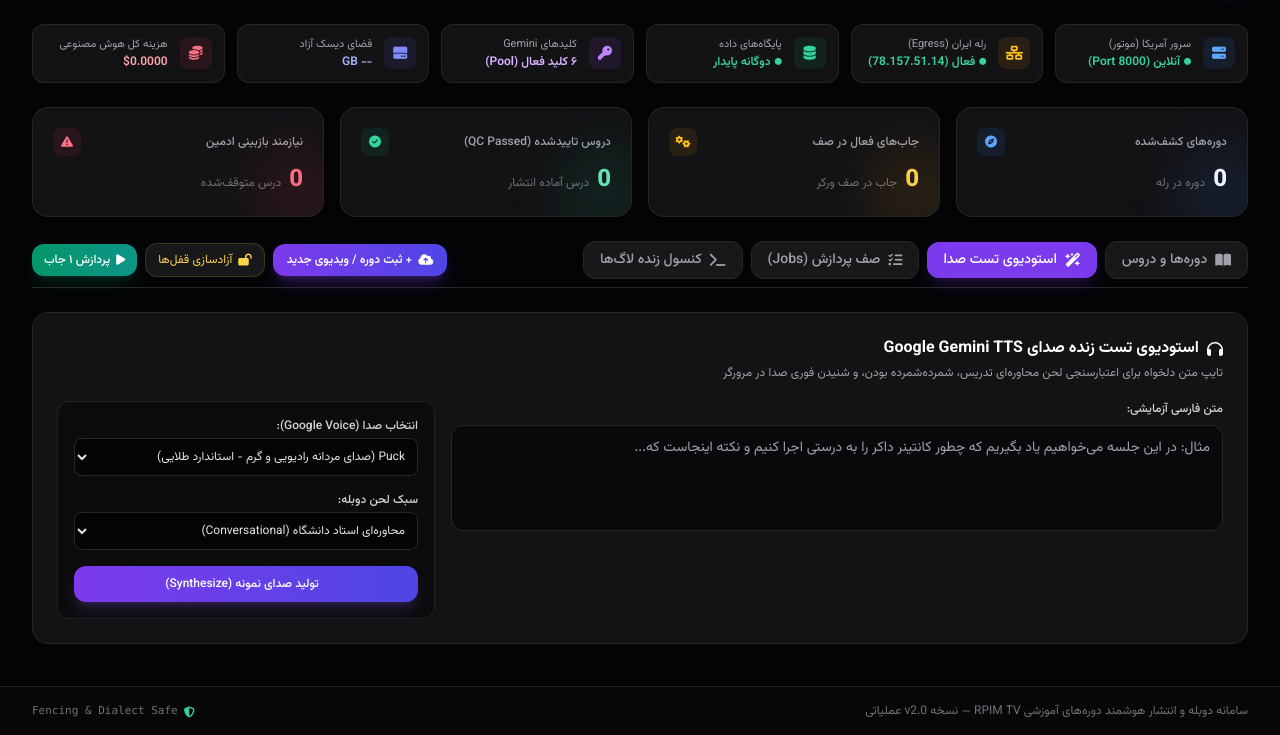
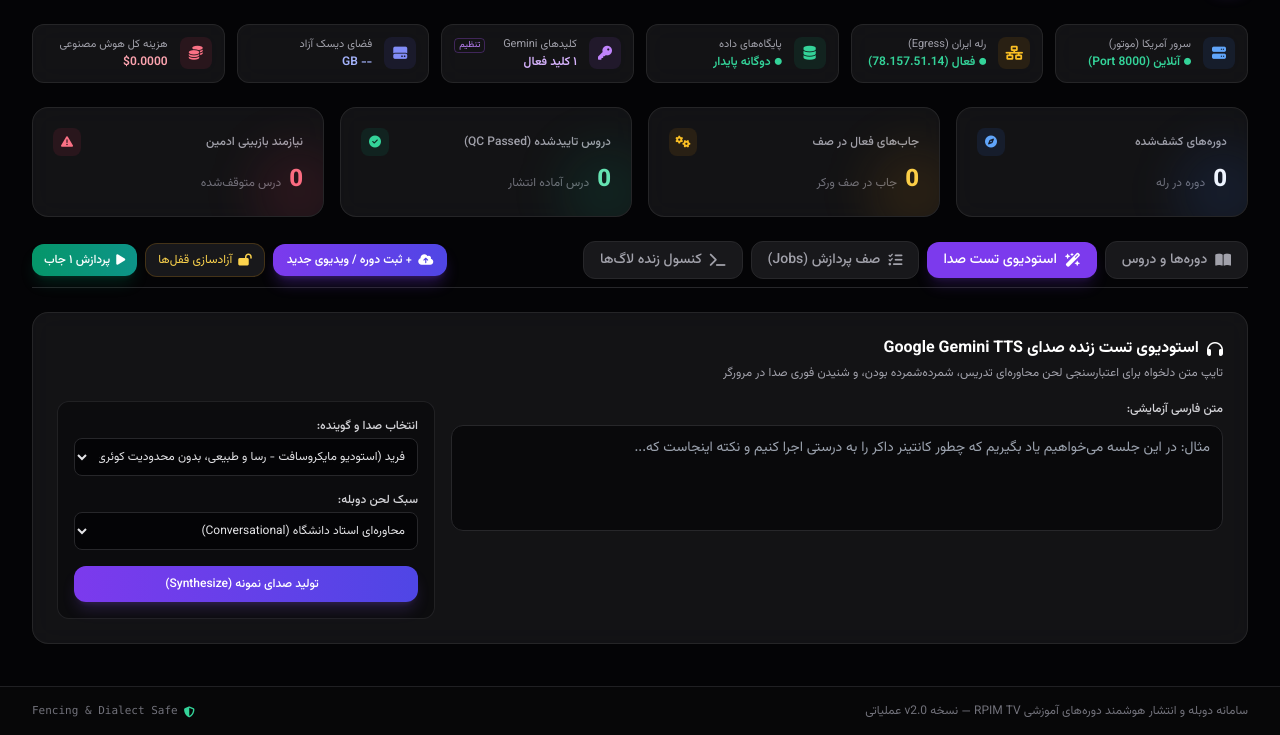
Before and after one commit to ashoorijahanban1-dev/echo-dub-engine, a Python web app: template templates/dashboard.html in a window 1280 px wide, after a click on "استودیوی تست صدا". Shown: the part 65-800 px from the top of the page. Run offline with Jinja, Linux system fonts and the light colour scheme; the template is opened without the code that fills it, so the values that code supplies are empty; some libraries are stand-ins or nearby versions.

Commit message:
fix(tts): support Farid/Dilara studio voices, enable allow_fallback in UI, and add dynamic API key modal

```diff
--- a/templates/dashboard.html
+++ b/templates/dashboard.html
@@ -122,13 +122,16 @@
                 </div>
             </div>
 
-            <div class="glass-panel p-3 rounded-xl flex items-center gap-3">
-                <div class="w-8 h-8 rounded-lg bg-purple-500/10 text-purple-400 flex items-center justify-center text-sm">
+            <div onclick="openApiKeyModal()" class="glass-panel p-3 rounded-xl flex items-center gap-3 cursor-pointer hover:border-purple-500/60 transition group" title="کلیک برای تغییر یا افزودن کلید Gemini">
+                <div class="w-8 h-8 rounded-lg bg-purple-500/10 text-purple-400 flex items-center justify-center text-sm group-hover:bg-purple-500/20 transition">
                     <i class="fa-solid fa-key"></i>
                 </div>
-                <div class="overflow-hidden">
-                    <p class="text-[11px] text-zinc-400 truncate">کلیدهای Gemini</p>
-                    <p id="geminiKeysCount" class="text-xs font-semibold text-purple-300">۶ کلید فعال (Pool)</p>
+                <div class="overflow-hidden flex-1">
+                    <div class="flex items-center justify-between">
+                        <p class="text-[11px] text-zinc-400 truncate">کلیدهای Gemini</p>
+                        <span class="text-[9px] text-purple-400 border border-purple-500/30 rounded px-1 group-hover:bg-purple-500/10">تنظیم</span>
+                    </div>
+                    <p id="geminiKeysCount" class="text-xs font-semibold text-purple-300">۱ کلید فعال</p>
                 </div>
             </div>
 
@@ -289,10 +292,12 @@
 
                     <div class="flex flex-col gap-4 bg-dark-900/60 p-4 rounded-xl border border-zinc-800/80">
                         <div>
-                            <label class="text-xs text-zinc-300 font-medium mb-1 block">انتخاب صدا (Google Voice):</label>
+                            <label class="text-xs text-zinc-300 font-medium mb-1 block">انتخاب صدا و گوینده:</label>
                             <select id="voiceSelect" class="w-full bg-dark-950 border border-zinc-800 rounded-lg p-2 text-xs text-zinc-200">
-                                <option value="Puck" selected>Puck (صدای مردانه رادیویی و گرم - استاندارد طلایی)</option>
-                                <option value="Aoede">Aoede (صدای زنانه شیوا و آرام)</option>
+                                <option value="Farid" selected>فرید (استودیو مایکروسافت - رسا و طبیعی، بدون محدودیت کوئری)</option>
+                                <option value="Dilara">دل‌آرا (استودیو مایکروسافت - شیوا و شفاف، بدون محدودیت کوئری)</option>
+                                <option value="Puck">Google Gemini: Puck (مردانه رادیویی)</option>
+                                <option value="Aoede">Google Gemini: Aoede (زنانه آرام)</option>
                             </select>
                         </div>
 
@@ -901,6 +906,41 @@
             }
         }
 
+        // API Key Settings Modal
+        function openApiKeyModal() {
+            document.getElementById('apiKeyModal').classList.remove('hidden');
+        }
+        function closeApiKeyModal() {
+            document.getElementById('apiKeyModal').classList.add('hidden');
+        }
+        async function saveGeminiKey() {
+            const key = document.getElementById('inputGeminiKey').value.trim();
+            if (!key) {
+                alert('لطفاً کلید API را وارد کنید.');
+                return;
+            }
+            const btn = document.getElementById('btnSaveKey');
+            btn.disabled = true;
+            btn.innerHTML = '<i class="fa-solid fa-spinner fa-spin"></i> در حال ذخیره...';
+            try {
+                const res = await fetch('/api/v1/dashboard/settings/api-key', {
+                    method: 'POST',
+                    headers: { 'Content-Type': 'application/json' },
+                    body: JSON.stringify({ gemini_api_key: key })
+                });
+                const data = await res.json();
+                if (!res.ok) throw new Error(data.detail || 'خطا در ثبت کلید');
+                alert(`کلید جدید با موفقیت ذخیره و فعال شد!\nتعداد کلیدهای فعال: ${data.keys_count}`);
+                closeApiKeyModal();
+                fetchOverview();
+            } catch (e) {
+                alert('خطا: ' + e.message);
+            } finally {
+                btn.disabled = false;
+                btn.innerHTML = '<i class="fa-solid fa-check"></i> <span>ذخیره و فعال‌سازی آنی</span>';
+            }
+        }
+
         function escapeHtml(str) {
             return (str || '').replace(/&/g, "&amp;").replace(/</g, "&lt;").replace(/>/g, "&gt;").replace(/"/g, "&quot;").replace(/'/g, "&#039;");
         }
@@ -955,9 +995,10 @@
                     <div>
                         <label class="text-xs text-zinc-400 mb-1 block">گوینده هوش مصنوعی:</label>
                         <select id="ingestVoice" class="w-full bg-zinc-900/90 border border-zinc-700 rounded-xl px-3 py-2 text-xs text-zinc-200 focus:outline-none focus:border-brand-500 transition">
-                            <option value="Puck">مرد: Puck (آموزش‌محور، شفاف و رسا)</option>
-                            <option value="Aoede">زن: Aoede (صمیمی و آرام)</option>
-                            <option value="Fenrir">مرد: Fenrir (رسمی و مستند)</option>
+                            <option value="Farid" selected>مرد: فرید (استودیو مایکروسافت - رسا، بدون محدودیت کوئری)</option>
+                            <option value="Dilara">زن: دل‌آرا (استودیو مایکروسافت - شیوا، بدون محدودیت کوئری)</option>
+                            <option value="Puck">مرد: Puck (گوگل جمینای)</option>
+                            <option value="Aoede">زن: Aoede (گوگل جمینای)</option>
                         </select>
                     </div>
                     <div>
@@ -978,6 +1019,42 @@
                 <button id="btnSubmitIngest" onclick="submitNewCourse()" class="px-5 py-2 rounded-xl text-xs font-semibold bg-gradient-to-r from-brand-600 to-emerald-600 hover:from-brand-500 hover:to-emerald-500 text-white transition flex items-center gap-1.5 shadow-lg shadow-brand-600/30">
                     <i class="fa-solid fa-play"></i>
                     <span>شروع فرآیند دوبله و ارسال خودکار</span>
+                </button>
+            </div>
+        </div>
+    </div>
+    <!-- Modal: API Key Settings -->
+    <div id="apiKeyModal" class="fixed inset-0 z-50 bg-black/80 backdrop-blur-sm hidden flex items-center justify-center p-4">
+        <div class="glass-panel w-full max-w-md p-6 rounded-3xl border border-zinc-700/80 shadow-2xl relative flex flex-col gap-4">
+            <div class="flex items-center justify-between border-b border-zinc-800 pb-3">
+                <div class="flex items-center gap-2">
+                    <div class="w-8 h-8 rounded-lg bg-purple-500/10 text-purple-400 flex items-center justify-center">
+                        <i class="fa-solid fa-key"></i>
+                    </div>
+                    <h3 class="text-sm font-bold text-white">تنظیمات کلید هوش مصنوعی گوگل (Gemini)</h3>
+                </div>
+                <button onclick="closeApiKeyModal()" class="text-zinc-500 hover:text-white transition">
+                    <i class="fa-solid fa-xmark text-lg"></i>
+                </button>
+            </div>
+
+            <div class="flex flex-col gap-3">
+                <p class="text-xs text-zinc-400 leading-relaxed">
+                    می‌توانید کلید اختصاصی خود را از <a href="https://aistudio.google.com/app/apikey" target="_blank" class="text-purple-400 underline font-medium">Google AI Studio</a> یا چند کلید جداشده با کاما وارد کنید تا استخر کلیدها فوراً به‌روزرسانی شود.
+                </p>
+                <div>
+                    <label class="text-xs text-zinc-300 mb-1 block font-medium">کلید API گوگل (Gemini API Key):</label>
+                    <input id="inputGeminiKey" type="password" placeholder="AIzaSy..." class="w-full bg-zinc-900/90 border border-zinc-700 rounded-xl px-3.5 py-2 text-xs text-white placeholder-zinc-500 focus:outline-none focus:border-purple-500 transition dir-ltr" />
+                </div>
+            </div>
+
+            <div class="flex items-center justify-end gap-2 pt-2 border-t border-zinc-800">
+                <button onclick="closeApiKeyModal()" class="px-4 py-2 rounded-xl text-xs bg-zinc-800 hover:bg-zinc-700 text-zinc-300 transition">
+                    انصراف
+                </button>
+                <button id="btnSaveKey" onclick="saveGeminiKey()" class="px-5 py-2 rounded-xl text-xs font-semibold bg-gradient-to-r from-purple-600 to-indigo-600 hover:from-purple-500 hover:to-indigo-500 text-white transition flex items-center gap-1.5 shadow-lg shadow-purple-600/30">
+                    <i class="fa-solid fa-check"></i>
+                    <span>ذخیره و فعال‌سازی آنی</span>
                 </button>
             </div>
         </div>
--- a/workers/job_runner.py
+++ b/workers/job_runner.py
@@ -411,7 +411,8 @@ class PipelineJobWorker:
             _, cost = self.dubber.synthesize_voice(
                 text_fa=seg["text_fa"],
                 output_wav=seg_audio_file,
-                voice_name=config.DEFAULT_VOICE_MALE
+                voice_name=config.DEFAULT_VOICE_MALE,
+                allow_fallback=True
             )
             total_cost += cost
             seg_copy = dict(seg)
```
Also changed, not shown: dashboard_api.py (+18 -1 lines), workers/dubbing.py (+67 -24 lines).
